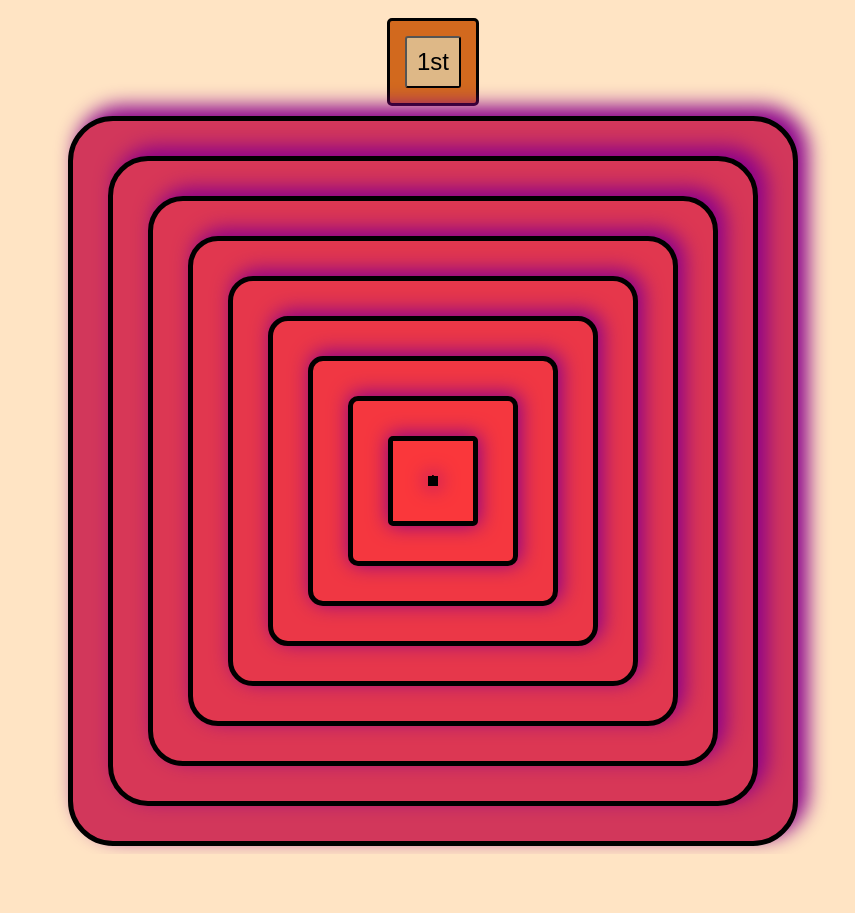
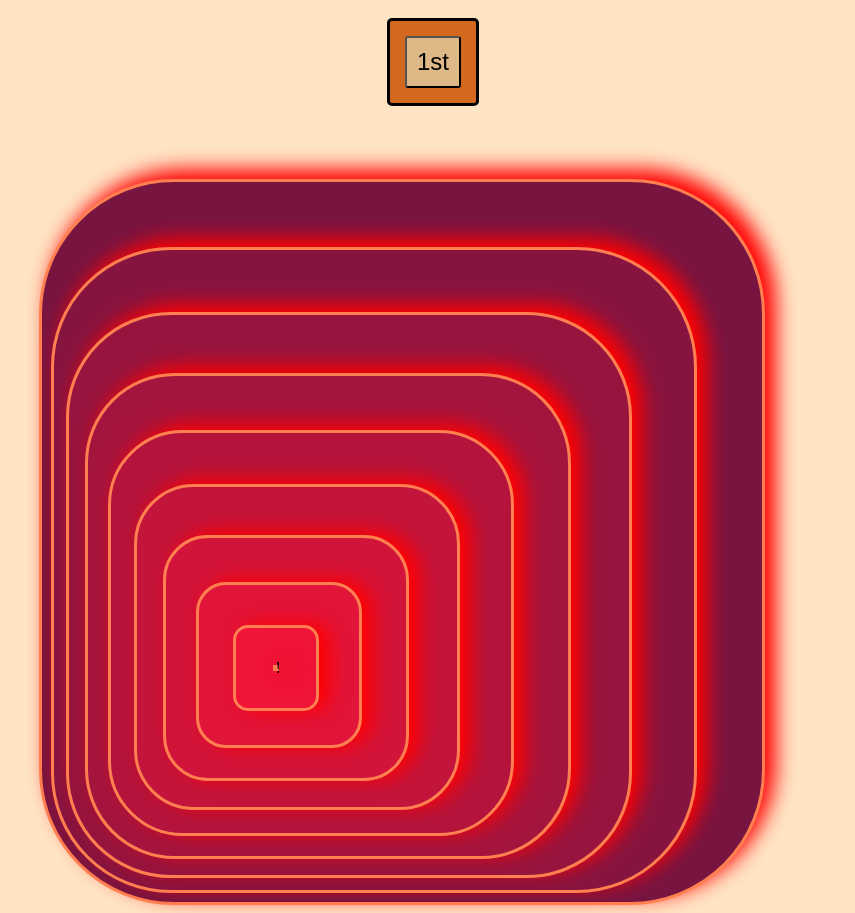
Before and after one commit to risingBirdSong/recursiveComponents, a React (Create React App) app: page / in a window 1280 px wide. Both pictures are taken after a click on the button "1st". Shown: the whole page, without its empty margins (207-1062 px from the left). Before the commit the page ends 854 px from the top, so only its background shows below. Built offline with nearby package versions, Linux system fonts and the light colour scheme.

Commit message:
added interface options and their corresponding logic

```diff
--- a/src/App.tsx
+++ b/src/App.tsx
@@ -1,6 +1,7 @@
 import React, { useState, useEffect } from 'react';
 import logo from './logo.svg';
 import './App.css';
+
 
 
 interface rcrsPlyA_propsI {
@@ -9,6 +10,12 @@ interface rcrsPlyA_propsI {
   border?: {
     thickness: number
   }
+  bckGrndClrMltp: number,
+  shdwClr: string,
+  brdRdsMltp: number,
+  brdColor: string,
+  mrgRight: number,
+  mrgTop: number,
 }
 
 const rcrsPlyA = (props: rcrsPlyA_propsI) => {
@@ -17,7 +24,7 @@ const rcrsPlyA = (props: rcrsPlyA_propsI) => {
   }
   props.cnt--;
   return (
-    <div style={{ backgroundColor: `rgb(${255 - props.cnt * 5}, 55, ${55 + props.cnt * 4})`, border: ` ${props.border?.thickness ?? 1}px solid black`, width: props.cnt * 80, height: props.cnt * 80, display: "flex", justifyContent: "center", alignItems: "center", borderRadius: `${props.cnt * 5}px`, boxShadow: `${props.cnt}px -${props.cnt}px 20px 1px darkmagenta` }}>
+    <div style={{ backgroundColor: `rgb(${255 - props.cnt * props.bckGrndClrMltp}, 20, ${55 + props.cnt * 1})`, border: ` ${props.border?.thickness ?? 1}px solid ${props.brdColor}`, width: props.cnt * 80, height: props.cnt * 80, display: "flex", justifyContent: "space-around", alignItems: "center", borderRadius: `${props.cnt * props.brdRdsMltp}px`, boxShadow: `10px -${props.cnt}px 20px 1px ${props.shdwClr}`, marginTop: `${props.mrgTop * props.cnt}px`, marginRight: `${props.mrgRight * props.cnt}px` }}>
       {rcrsPlyA(props)}
     </div>
   )
@@ -34,7 +41,7 @@ function App() {
       </div>
       <div className="myContainer">
 
-        {toggleFirst ? rcrsPlyA({ content: "!", cnt: 10, border: { thickness: 5 } }) : ""}
+        {toggleFirst ? rcrsPlyA({ content: "!", cnt: 10, border: { thickness: 3 }, bckGrndClrMltp: 15, shdwClr: "red", brdRdsMltp: 15, brdColor: "coral", mrgTop: 7, mrgRight: 7 }) : ""}
       </div>
     </div>
   );
--- a/src/index.css
+++ b/src/index.css
@@ -39,6 +39,7 @@ body {
   align-items: center;
   margin: 10px;
   padding: 10px;
+  color: red;
 }
 
 .buttonHolder button {
```
